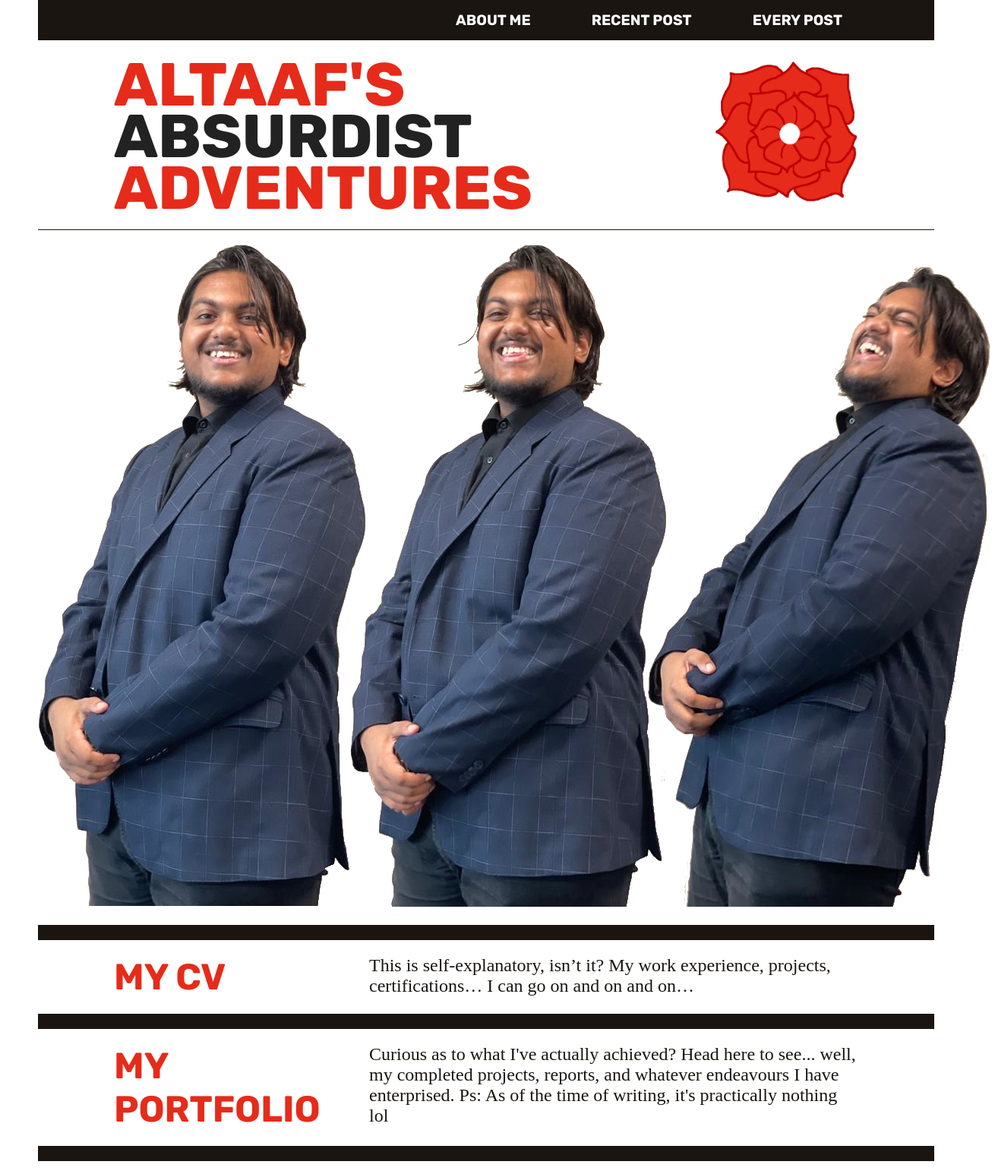
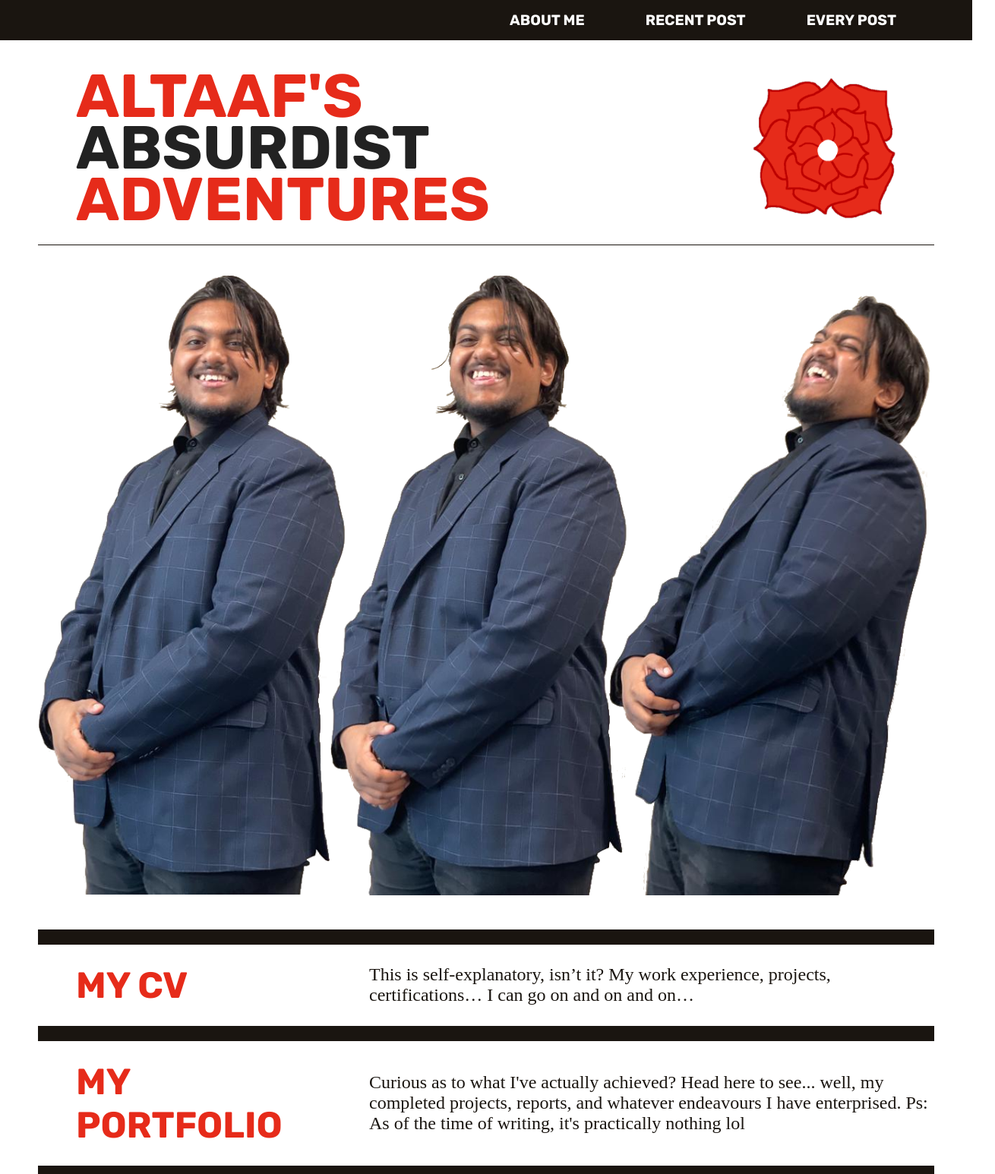
Before and after one commit to altaafghaboos/altaafghaboos.github.io, a plain HTML site: page index.html in a window 1280 px wide. Shown: the top 1546 px of the page at 76% size, 1310 px wide, since content can reach past the window. Drawn offline with Linux system fonts and the light colour scheme; a web font is replaced by a local one.

Commit message:
Add files via upload

```diff
--- a/css/main.css
+++ b/css/main.css
@@ -1,32 +1,41 @@
+/* Universal Reset to stabilize layout tracking across browsers */
+* {
+	    box-sizing: border-box;
+    margin: 0;
+    padding: 0;
+}
+
 body {
 	    background-color: #ffffff;
-	margin: 50px;
-	margin-top: 0;
-	padding: 0;
-	height: 100vh;
+    /* Clean outer frame padding instead of breaking margins */
+    padding: 0 50px 50px 50px;
+    min-height: 100vh;
 }
 
+/* --- NAVIGATION BAR --- */
 .navbar {
 	    background-color: #1a1510;
+    /* Forces the navbar background to stretch across your body padding gaps */
+    margin-left: -50px;
+    margin-right: -50px;
 }
 
 .nav-container {
 	    display: flex;
-	    align-items: center;            /* Center them perfectly vertically */
-	    margin: 0 0 25px 0;
-	    padding: 15px 30px;             /* Gives the navbar its vertical height and edge breathing room */
+    align-items: center;
+    /* FIXED: Changed margin to use space-between distribution instead of hardcoded numbers */
+    justify-content: flex-end;
+    max-width: 1400px;
+    margin: 0 auto;
+    padding: 15px 100px;
 }
 
-	/* Reset and align the navigation links list */
 .nav-links {
-		display: flex;                  /* Forces links onto a single horizontal line */
-	    gap: 80px;                      /* spacing between each link item */
-	    list-style: none;               /* Removes standard bullet points */
-	    margin: 0px 0px 0px 520px;
-	    padding: 0;
+	    display: flex;
+    gap: 80px;
+    list-style: none;
 }
 
-	/* Step 5: Link Typography Styles */
 .nav-links a {
 	    font-size: 1.2rem;
     font-family: "Rubik", sans-serif;
@@ -36,69 +45,82 @@ body {
     transition: color 0.2s ease;
 }
 
-	/* Hover effects */
 .nav-links a:hover {
-		    color: #e62b1a; /* Clean transition to accent color on hover */
+	    color: #e62b1a;
 }
 
+/* --- HEADER BLOCK --- */
 .header-container {
 	    display: grid;
-	grid-template-columns: 1fr 1fr;
-	gap: 1rem 4rem;
+    grid-template-columns: 1fr auto; /* Sets logo size dynamically */
+    align-items: center;
+    max-width: 1400px;
+    margin: 40px auto 25px auto;
+    padding: 0 50px;
 }
 
-	.title-home{
+.title-home {
 	    text-decoration: none;
     display: flex;
     flex-direction: column;
     flex-shrink: 0;
-	margin-left: 100px;
 }
 
 .title-sandwich, .title-filling {
 	    font-size: 5rem;
     font-family: "Rubik", sans-serif;
-	    font-weight: 750;
+    /* Note: 750 is an invalid numerical weight value for web typography formats; scaled to 700 */
+    font-weight: 700;
     text-align: left;
     line-height: 0.85;
 }
 
-	.red-text {color: #e62b1a;}
-	.black-text {color: #222222;}
+.red-text { color: #e62b1a; }
+.black-text { color: #222222; }
 
 .header-logo img {
 	    height: 190px;
     width: 190px;
     display: block;
-		margin-left: auto;
-		margin-right: 100px;
 }
 
+/* --- SEPARATORS --- */
 .black-bar1 {
 	    background-color: #1a1510;
     height: 1px;
-	margin: 20px 0 20px 0;
-
-}
-
-.myself {
-    display: block;       /* Forces the image to behave like a structural block */
-    margin-left: auto;    /* Pushes left side completely into the center */
-    margin-right: auto;   /* Pushes right side completely into the center */
-    padding: 0;
+    margin: 20px auto;
+    max-width: 1300px;
 }
 
 .black-bar2 {
 	    background-color: #1a1510;
     height: 20px;
-	margin: 20px 0 20px 0;
+    margin: 25px auto;
+    max-width: 1300px;
+}
 
+/* --- MAIN CONTENT & PORTFOLIO LINKS --- */
+.myself {
+	    display: flex;
+    justify-content: center;
+    align-items: center;
+    padding: 20px 0;
+}
+
+/* FIXED: Reconfigured profile image styling attributes to stay clean */
+.myself img {
+	    max-width: 100%;
+    height: auto;
+    display: block;
 }
 
 .categories {
 	    display: grid;
     grid-template-columns: 1fr 2fr;
     gap: 1rem 4rem;
+    max-width: 1300px;
+    margin: 0 auto;
+    align-items: center;
 }
 
 .categories a {
@@ -108,7 +130,7 @@ body {
     text-decoration: none;
     color: #e62b1a;
     transition: color 0.2s ease;
-		margin: 0px 0px 0px 100px;
+    padding-left: 50px;
 }
 
 .categories a:hover {
@@ -120,18 +142,19 @@ body {
     font-weight: 400;
     font-size: 1.5rem;
     color: #1a1510;
-		margin: 0px 100px 0px 0px;
 }
 
+/* --- SUB CATEGORIES --- */
 .sub-categories {
-	display: grid;
-	grid-template-columns: 1fr 1fr 1fr 1fr 1fr 1fr 1fr;
-	gap: 1rem 1rem;
-	margin: 0px 0px 20px 0px;
+	    display: flex;                  /* FIXED: Flexbox is much safer for layout text links than 7 explicit grid columns */
+    justify-content: center;
+    gap: 3rem;
+    max-width: 1300px;
+    margin: 30px auto;
 }
 
 .sub-categories a {
-		font-family: "IM Fell English SC", sans-serif;
+	    font-family: "IM Fell English SC", serif; /* FIXED: 'IM Fell English SC' is a Serif font, not sans-serif */
     font-weight: 400;
     font-size: 2rem;
     text-decoration: none;
@@ -143,15 +166,20 @@ body {
 	    color: #1a1510;
 }
 
+/* --- FOOTER --- */
 .contact-footer {
-    padding: 20px 20px;
+	    padding: 40px 20px;
     border-top: 20px solid #1a1510;
+    margin-left: -50px;
+    margin-right: -50px;
+    background-color: #ffffff;
 }
 
 .contact-links {
-	    text-align: center;
-	    gap: 300px;
-	    margin-top: 5px;
+	    display: flex;                  /* FIXED: Replaced brittle <br> tags with responsive horizontal flex layout links */
+    justify-content: center;
+    gap: 40px;
+    align-items: center;
 }
 
 .contact-item {
--- /dev/null
+++ b/css/mainx.css
@@ -0,0 +1,168 @@
+body {
+	background-color: #ffffff;
+	margin: 50px;
+	margin-top: 0;
+	padding: 0;
+	height: 100vh;
+}
+
+.navbar {
+	background-color: #1a1510;
+}
+
+	.nav-container {
+		display: flex;
+	    align-items: center;            /* Center them perfectly vertically */
+	    margin: 0 0 25px 0;
+	    padding: 15px 30px;             /* Gives the navbar its vertical height and edge breathing room */
+	}
+
+	/* Reset and align the navigation links list */
+	.nav-links {
+		display: flex;                  /* Forces links onto a single horizontal line */
+	    gap: 80px;                      /* spacing between each link item */
+	    list-style: none;               /* Removes standard bullet points */
+	    margin: 0px 0px 0px 520px;
+	    padding: 0;
+	}
+
+	/* Step 5: Link Typography Styles */
+	.nav-links a {
+		font-size: 1.2rem;
+		font-family: "Rubik", sans-serif;
+	    font-weight: 700;
+		color: #ffffff;
+	    text-decoration: none;
+	    transition: color 0.2s ease;
+	}
+
+	/* Hover effects */
+	.nav-links a:hover {
+		    color: #e62b1a; /* Clean transition to accent color on hover */
+	}
+
+.header-container {
+	display: grid;
+	grid-template-columns: 1fr 1fr;
+	gap: 1rem 4rem;
+}
+
+	.title-home{
+	text-decoration: none;
+    display: flex;
+    flex-direction: column;
+    flex-shrink: 0;
+	margin-left: 100px;
+	}
+
+	.title-sandwich, .title-filling {
+	    font-size: 5rem;
+	    font-family: "Rubik", sans-serif;
+	    font-weight: 750;
+	    text-align: left;
+	    line-height: 0.85;
+	}
+
+	.red-text {color: #e62b1a;}
+	.black-text {color: #222222;}
+
+	.header-logo img {
+		height: 190px;
+		width: 190px;
+		display: block;
+		margin-left: auto;
+		margin-right: 100px;
+	}
+
+.black-bar1 {
+	background-color: #1a1510;
+	height: 1px;
+	margin: 20px 0 20px 0;
+
+}
+
+.myself {
+	    display: flex;
+    flex-direction: column; /* Stacks contents vertically if you have text + image */
+    justify-content: center; /* Centers items horizontally */
+    align-items: center;     /* Centers items vertically */
+    padding: 0;
+}
+
+.black-bar2 {
+	background-color: #1a1510;
+	height: 20px;
+	margin: 20px 0 20px 0;
+
+}
+
+.categories {
+	display: grid;
+	grid-template-columns: 1fr 2fr;
+	gap: 1rem 4rem;
+}
+
+	.categories a {
+		font-family: "Rubik", sans-serif;
+		font-weight: 700;
+		font-size: 3rem;
+		text-decoration: none;
+	    color: #e62b1a;
+	    transition: color 0.2s ease;
+		margin: 0px 0px 0px 100px;
+	}
+
+	.categories a:hover {
+		color: #1a1510;
+	}
+
+	.categories p {
+		font-family: "IM Fell English SC", serif;
+		font-weight: 400;
+		font-size: 1.5rem;
+		color: #1a1510;
+		margin: 0px 100px 0px 0px;
+	}
+
+.sub-categories {
+	display: grid;
+	grid-template-columns: 1fr 1fr 1fr 1fr 1fr 1fr 1fr;
+	gap: 1rem 1rem;
+	margin: 0px 0px 20px 0px;
+}
+
+	.sub-categories a {
+		font-family: "IM Fell English SC", sans-serif;
+		font-weight: 400;
+		font-size: 2rem;
+		text-decoration: none;
+	    color: #e62b1a;
+	    transition: color 0.2s ease;
+	}
+
+	.sub-categories a:hover {
+				color: #1a1510;
+	}
+
+.contact-footer {
+    padding: 20px 20px;
+    border-top: 20px solid #1a1510;
+}
+
+	.contact-links {
+	    text-align: center;
+	    margin-top: 5px;
+	}
+
+	.contact-item {
+		font-family: "Rubik", sans-serif;
+		font-weight: 600;
+		font-size: 1.2rem;
+		text-decoration: none;
+	    color: #e62b1a;
+	    transition: color 0.2s ease;
+	}
+
+	.contact-item:hover {
+		color: #1a1510;
+	}
--- a/index.html
+++ b/index.html
@@ -6,18 +6,18 @@
         <meta name="viewport" content="width=device-width, initial-scale=1.0">
 
         <title>Altaaf's Absurdist Adventures</title>
-		<meta name="description" content="">
+        <meta name="description" content="Altaaf's personal blog tracking cybersecurity, projects, and absurdist daily adventures.">
 
         <link rel="preconnect" href="https://fonts.googleapis.com">
         <link rel="preconnect" href="https://fonts.gstatic.com" crossorigin>
-		<link href="https://fonts.googleapis.com/css2?family=Homemade+Apple&family=IM+Fell+English+SC&family=Rubik:ital,wght@0,300..900;1,300..900&family=Special+Elite&family=Spectral&display=swap" rel="stylesheet">
+        <link href="https://fonts.googleapis.com/css2?family=Homemade+Apple&family=IM+Fell+English+SC&family=Rubik:ital,wght@0,300..900;1,300..900&family=Special+Elite&family=Spectral:ital,wght@0,200..800;1,200..800&display=swap" rel="stylesheet">
 
         <link rel="stylesheet" href="css/main.css">
-		<link rel="icon" type="image/png" href=".\images\rose1.png">
+        <link rel="icon" type="image/png" href="./images/rose1.png">
 
         <meta property="og:title" content="Altaaf's Absurdist Adventures"/>
-		<meta property="og:description" content=""/>
-		<meta property="og:image" content=".\images\rose1.png"/>
+        <meta property="og:description" content="Altaaf's personal blog tracking cybersecurity, projects, and absurdist daily adventures."/>
+        <meta property="og:image" content="./images/rose1.png"/>
         <meta property="og:url" content="index.html"/>
         <meta name="twitter:card" content="summary_large_image"/>
     </head>
@@ -28,10 +28,9 @@
         <header>
             <nav class="navbar">
                 <div class="nav-container">
-
                     <ul class="nav-links">
                         <li><a href="about.html">ABOUT ME</a></li>
-      					<li><a href=".html">RECENT POST</a></li>
+                        <li><a href="#">RECENT POST</a></li>
                         <li><a href="allposts.html">EVERY POST</a></li>
                     </ul>
                 </div>
@@ -45,7 +44,7 @@
                 </a>
 
                 <div class="header-logo">
-					<img src="./images/rose1.png">
+                    <img src="./images/rose1.png" alt="Rose geometric logo">
                 </div>
             </section>
         </header>
@@ -55,69 +54,56 @@
             <div class="black-bar1"></div>
 
             <div class="myself">
-				<img class src="./images/myself.png">
+                <img class="profile-pic" src="./images/myself.png" alt="Portrait photo of Altaaf">
             </div>
 
-			<section>
+            <section class="blog-categories">
 
                 <div class="black-bar2"></div>
-
                 <div class="categories">
                     <a href="mycv.html">MY CV</a>
                     <p>This is self-explanatory, isn’t it? My work experience, projects, certifications… I can go on and on and on…</p>
                 </div>
 
                 <div class="black-bar2"></div>
-
                 <div class="categories">
                     <a href="myportfolio.html">MY PORTFOLIO</a>
-					<p>Curious as to what I've actually achieved? Head here to see... well, my completed projects, reports, and whatever endeavours I have enterprised. Ps: As of the time of writing,
-					 it's practically nothing lol</p>
+                    <p>Curious as to what I've actually achieved? Head here to see... well, my completed projects, reports, and whatever endeavours I have enterprised. Ps: As of the time of writing, it's practically nothing lol</p>
                 </div>
 
                 <div class="black-bar2"></div>
-
                 <div class="categories">
                     <a href="myprojects.html">MY PROJECTS</a>
                     <p>This is where I’ll post all the updates and breakthroughs of my ongoing projects... but more realistically, there'll be far more blunders than victories hehe.</p>
                 </div>
 
                 <div class="black-bar2"></div>
-
                 <div class="categories">
                     <a href="inthewild.html">AN ALTAAF IN THE WILD!</a>
-					<p>Basically, this is going to be my <em>journal de bord</em>, but occasionally, I will be posting where I am going to be, and this is where you’ll find all the
-					info on how to hunt me down.</p>
+                    <p>Basically, this is going to be my <em>journal de bord</em>, but occasionally, I will be posting where I am going to be, and this is where you’ll find all the info on how to hunt me down.</p>
                 </div>
 
                 <div class="black-bar2"></div>
-
                 <div class="categories">
                     <a href="mytta.html">MY TECH TAKE AWAYS</a>
-					<p>Head here to delve into that treacherous rabbithole that is called learning. I know, kinda boring... but learning is fun! And even more when you can share it with others.
-					This is where I will be documenting all (most of) the things I learn about.</p>
+                    <p>Head here to delve into that treacherous rabbithole that is called learning. I know, kinda boring... but learning is fun! And even more when you can share it with others. This is where I will be documenting all (most of) the things I learn about.</p>
                 </div>
 
                 <div class="black-bar2"></div>
-
                 <div class="categories">
                     <a href="myramblings.html">MY RAMBLINGS</a>
-					<p>You must have noticed by now how much I like the sound of my own voice. I talk, I talk a lot &mdash; and that is because I've got a lot of things to say; and realistically, one
-					 mom isn't enough to handle all of the things that's coming out of that big mouth of mine... so... uh... thank you the Internet I guess?</p>
+                    <p>You must have noticed by now how much I like the sound of my own voice. I talk, I talk a lot &mdash; and that is because I've got a lot of things to say; and realistically, one mom isn't enough to handle all of the things that's coming out of that big mouth of mine... so... uh... thank you the Internet I guess?</p>
                 </div>
 
                 <div class="black-bar2"></div>
-
                 <div class="categories">
                     <a href="mywritings.html">MY WRITINGS</a>
                     <p>I write, what else can I say? Well, not exactly; as most authors do, we *think* about writing more than we do the writing.</p>
                 </div>
             </section>
 
-			<section>
-
+            <section class="sub-blog-categories">
                 <div class="black-bar2"></div>
-
                 <div class="sub-categories">
                     <a href="life-excerpts.html">life excerpts</a>
                     <a href="poems.html">poems</a>
@@ -127,13 +113,10 @@
         </main>
 
         <footer class="contact-footer">
-
             <div class="contact-links">
                 <a href="mailto:altaaf.ghaboos@gmail.com" class="contact-item">altaaf.ghaboos@gmail.com</a>
-				<br>
                 <a href="https://github.com/altaafghaboos/" class="contact-item" target="_blank">GitHub</a>
-				<br>
-		        <a href="www.linkedin.com/in/syed-altaaf-ghaboos-5a919a233" class="contact-item" target="_blank">LinkedIn</a>
+                <a href="https://www.linkedin.com/in/syed-altaaf-ghaboos-5a919a233" class="contact-item" target="_blank">LinkedIn</a>
             </div>
         </footer>
     </body>
```
Lines whose indentation alone changed are shown as unchanged.
